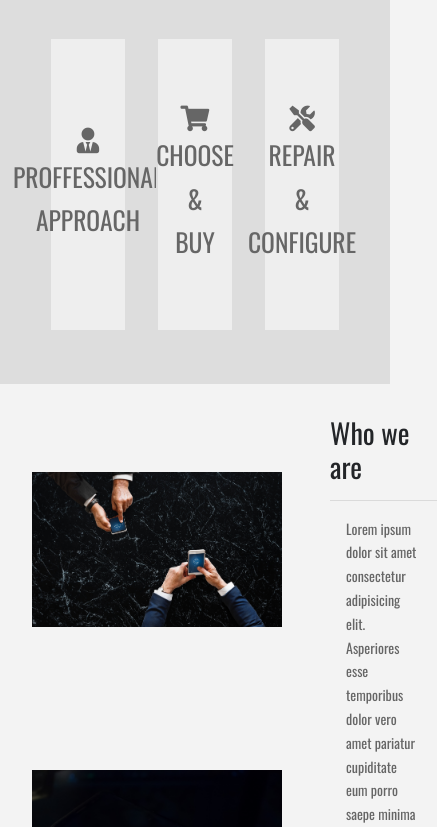
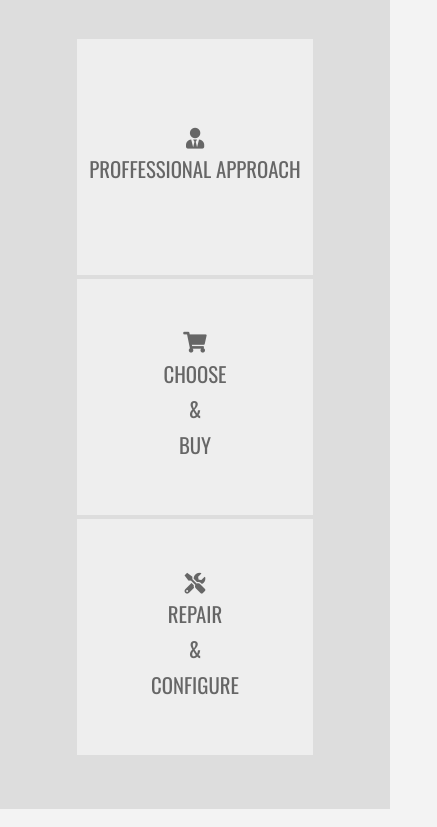
Before and after one commit to Dromediansk/web-store, a React (Create React App) app: page / in a window 390 px wide. Shown: the part 640-1467 px from the top of the page, 437 px wide, since content can reach past the window. Built offline with nearby package versions, Linux system fonts and the light colour scheme.

Commit message:
styling for mobile

```diff
--- a/src/components/LandingPage/AboutUs/AboutUs.css
+++ b/src/components/LandingPage/AboutUs/AboutUs.css
@@ -1,10 +1,13 @@
 .about-container {
   display: flex;
   flex-direction: row;
+  flex-wrap: wrap;
   margin: 1rem;
 }
 
 .image-container {
+  flex-basis: 0;
+  flex-grow: 1;
   display: flex;
   flex-wrap: wrap;
   justify-content: center;
@@ -18,6 +21,8 @@
 }
 
 .about-description {
+  flex-basis: 0;
+  flex-grow: 1;
   margin: 1rem 2rem;
 }
 
--- a/src/components/LandingPage/AboutUs/AboutUs.js
+++ b/src/components/LandingPage/AboutUs/AboutUs.js
@@ -4,7 +4,7 @@ import "./AboutUs.css";
 
 export default function AboutUs() {
   return (
-    <div className="about-container">
+    <div id="about" className="about-container">
       <div className="image-container">
         <img src="./img/other/img1.jpg" alt="cellphone" />
         <img src="./img/other/img2.jpg" alt="cellphone" />
--- a/src/components/LandingPage/ContactForm/ContactForm.js
+++ b/src/components/LandingPage/ContactForm/ContactForm.js
@@ -4,7 +4,7 @@ import "./ContactForm.css";
 export default function ContactForm() {
   return (
     <React.Fragment>
-      <div className="bg-contact2">
+      <div id="#contact" className="bg-contact2">
         <div className="container-contact2">
           <div className="wrap-contact2">
             <form className="contact2-form validate-form">
--- a/src/components/LandingPage/Footer/Footer.js
+++ b/src/components/LandingPage/Footer/Footer.js
@@ -10,8 +10,8 @@ export default function Footer() {
         </h3>
 
         <p className="footer-links">
-          <a href="/">Home</a>·<a href="#">Store</a>·<a href="#">About us</a>·
-          <a href="#">Contact</a>
+          <a href="/">Home</a>·<a href="/store">Store</a>·
+          <a href="#about">About us</a>·<a href="#contact">Contact</a>
         </p>
 
         <p className="footer-company-name">Company Name &copy; 2019</p>
@@ -44,21 +44,6 @@ export default function Footer() {
           Lorem ipsum dolor sit amet, consectateur adispicing elit. Fusce
           euismod convallis velit, eu auctor lacus vehicula sit amet.
         </p>
-
-        <div className="footer-icons">
-          <a href="#">
-            <i className="fa fa-facebook" />
-          </a>
-          <a href="#">
-            <i className="fa fa-twitter" />
-          </a>
-          <a href="#">
-            <i className="fa fa-linkedin" />
-          </a>
-          <a href="#">
-            <i className="fa fa-github" />
-          </a>
-        </div>
       </div>
     </footer>
   );
--- a/src/components/LandingPage/Offer/Offer.css
+++ b/src/components/LandingPage/Offer/Offer.css
@@ -7,6 +7,7 @@
 .offer-container {
   display: flex;
   justify-content: space-evenly;
+  flex-wrap: wrap;
   margin: 2rem 0;
 }
 
@@ -14,8 +15,8 @@
   background-color: #eee;
   border: 2px solid #ddd;
   box-shadow: 2px 2px #ddd;
-  height: 35vh;
-  width: 20vw;
+  height: 15rem;
+  width: 15rem;
   display: flex;
   justify-content: center;
   align-items: center;
@@ -30,7 +31,7 @@
 
 .option-text i,
 .option-text p {
-  font-size: 1.6rem;
+  font-size: 1.3rem;
   text-transform: uppercase;
   color: #666666;
 }
--- a/src/components/Navbar.js
+++ b/src/components/Navbar.js
@@ -8,10 +8,6 @@ export default class Navbar extends PureComponent {
   render() {
     return (
       <NavWrapper className="navbar navbar-expand-sm navbar-dark px-sm-5">
-        {/*
-            https://www.iconfinder.com/icons/1243689/call_phone_icon
-            Creative Commons (Attribution 3.0 Unported);
-            https://www.iconfinder.com/Makoto_msk */}
         <Link to="/">
           <img src={Logo} alt="logo" className="navbar-brand" />
         </Link>
```
Also changed, not shown: 1 other file (tests, documents, lock files or other folders).
